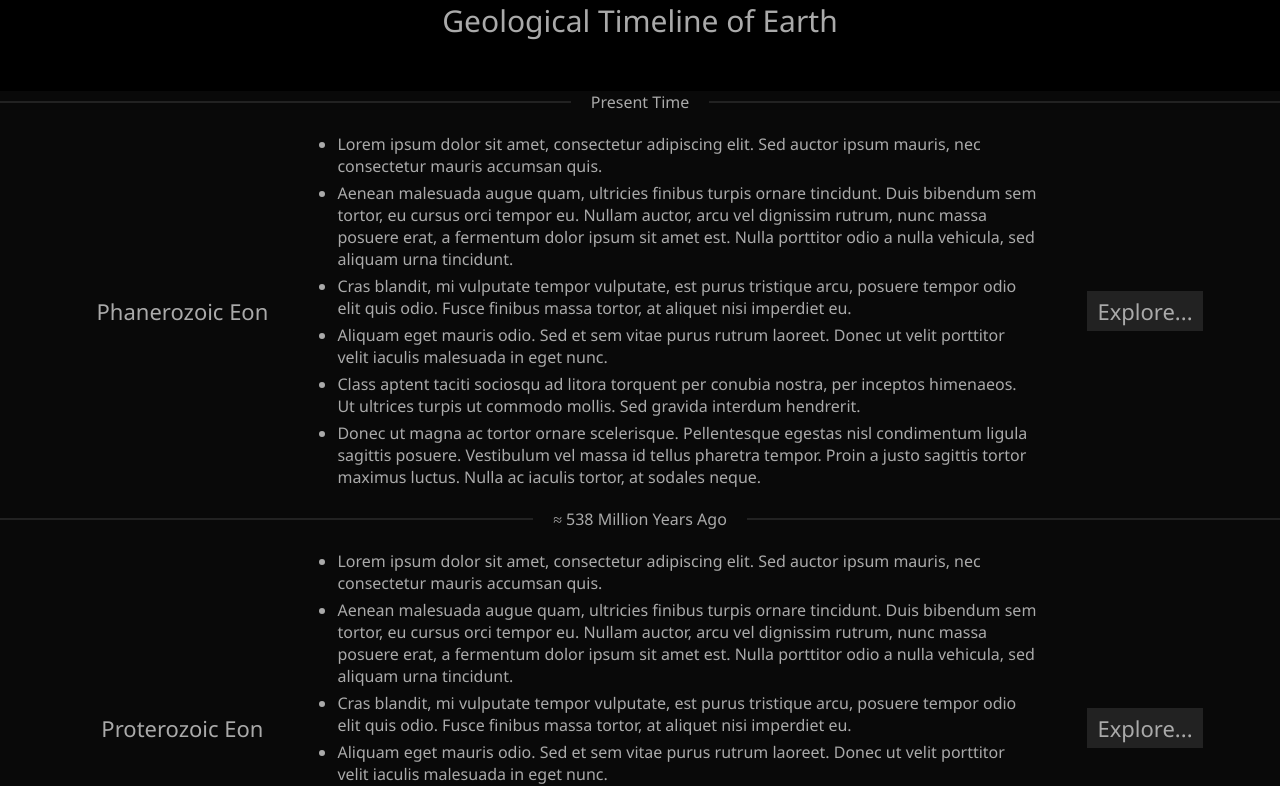
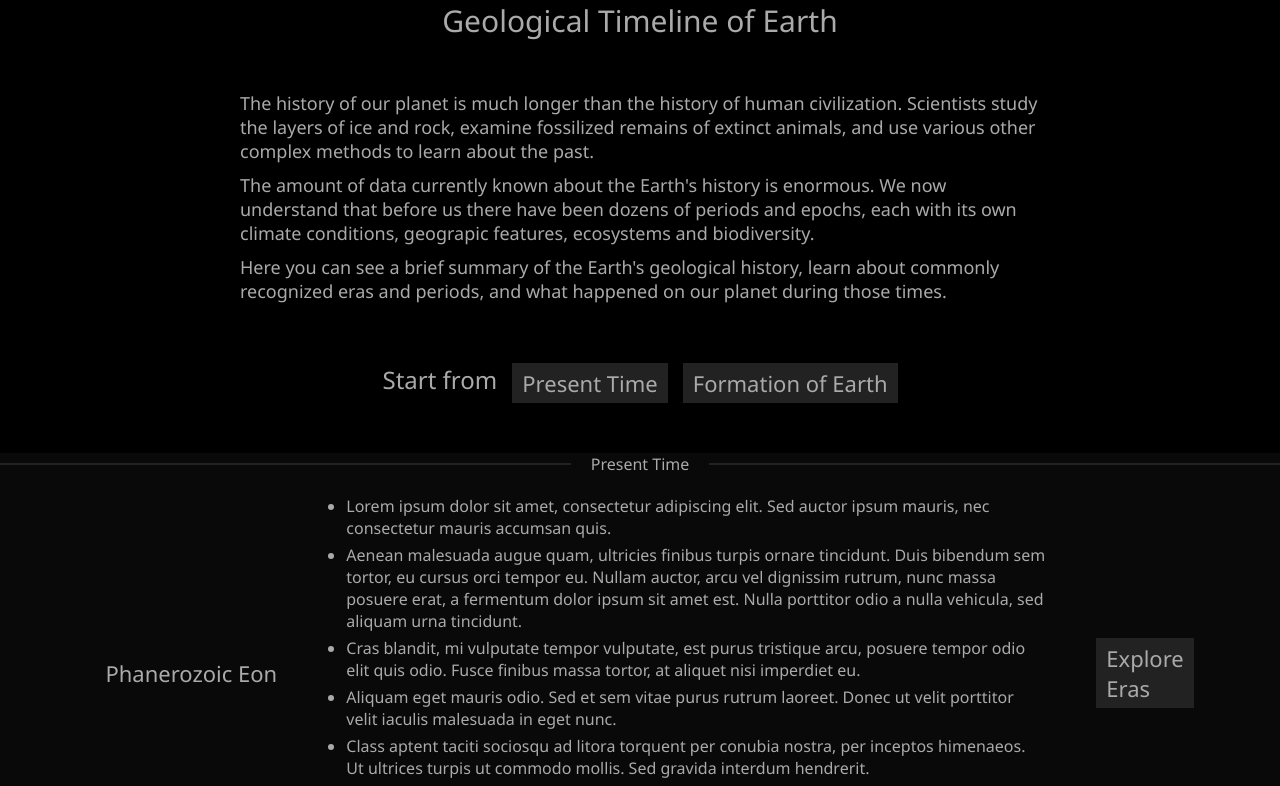
Before and after one commit to Offline2099/earth-app, an Angular app: page / in a window 1280 px wide. Shown: the top 786 px of the page. Built offline with nearby package versions, Linux system fonts and the light colour scheme.

Commit message:
Add intro, add reversed timeline option

```diff
--- a/src/app/app.component.css
+++ b/src/app/app.component.css
@@ -8,3 +8,41 @@
   margin-bottom: 50px;
   font-size: 30px;
 }
+
+
+/* Intro */
+
+.main-intro {
+  display: flex;
+  flex-direction: column;
+  align-items: center;
+  margin-bottom: 50px;
+  font-size: 18px;
+}
+
+.main-intro p {
+  max-width: 800px;
+  margin-bottom: 10px;
+}
+
+
+/* Controls */
+
+.main-controls {
+  display: flex;
+  justify-content: center;
+  margin-bottom: 50px;
+}
+
+.main-controls-label {
+  font-size: 24px;
+}
+
+.main-controls-button {
+  display: inline-flex;
+  margin-left: 15px;
+  padding: 5px 10px;
+  background: #222;
+  font-size: 22px;
+  cursor: pointer;
+}
--- a/src/app/app.component.html
+++ b/src/app/app.component.html
@@ -1,10 +1,27 @@
 
 <div class="main-header">Geological Timeline of Earth</div>
+
+<div class="main-intro">
+  <p>The history of our planet is much longer than the history of human civilization. Scientists study the layers of ice and rock, examine fossilized remains of extinct animals, and use various other complex methods to learn about the past. </p>
+  <p>The amount of data currently known about the Earth's history is enormous. We now understand that before us there have been dozens of periods and epochs, each with its own climate conditions, geograpic features, ecosystems and biodiversity.</p>
+  <p>Here you can see a brief summary of the Earth's geological history, learn about commonly recognized eras and periods, and what happened on our planet during those times.</p>
+</div>
+
+<div class="main-controls">
+  <span class="main-controls-label">Start from </span>
+  <div
+    class="main-controls-button"
+    (click)="setReverse(true)">Present Time</div>
+  <div
+    class="main-controls-button"
+    (click)="setReverse(false)">Formation of Earth</div>
+</div>
 
 <app-division-container
   *ngFor="let eon of eons"
   [containers]="eons"
-  [division]="eon">
+  [division]="eon"
+  [reverse]="reverse">
 </app-division-container>
 
 <router-outlet></router-outlet>
--- a/src/app/app.component.ts
+++ b/src/app/app.component.ts
@@ -11,6 +11,7 @@ import { Timeline } from './data/timeline';
 export class AppComponent implements OnInit {
 
   eons: DivisionContainer[] = [];
+  reverse = true;
 
   ngOnInit() {
     this.constructDivsisionContainers();
@@ -33,4 +34,11 @@ export class AppComponent implements OnInit {
         d.subdivisions.length ? d.subdivisions.reverse().map(s => this.constructContainer(s)) : []
     }
   }
+
+  setReverse(state: boolean): void {
+    if (this.reverse != state) {
+      this.reverse = state;
+      this.constructDivsisionContainers();
+    }
+  }
 }
--- a/src/app/division-container/division-container.component.html
+++ b/src/app/division-container/division-container.component.html
@@ -4,8 +4,8 @@
   class="timeline-boundary">
   <div class="timeline-boundary-line"></div>
   <div class="timeline-boundary-value">
-    <span *ngIf="division.end == 0">Present Time</span>
-    <span *ngIf="division.end != 0">&#x2248; {{division.end}} Million Years Ago</span>
+    <span *ngIf="(reverse && division.end == 0) || (!reverse && division.start == 0)">Present Time</span>
+    <span *ngIf="(reverse && division.end != 0) || (!reverse && division.start != 0)">&#x2248; {{reverse ? division.end : division.start}} Million Years Ago</span>
   </div>
   <div class="timeline-boundary-line"></div>
 </div>
@@ -38,7 +38,8 @@
     <app-division-container
       *ngFor="let subdivision of division.subdivisionContainers"
       [containers]="division.subdivisionContainers"
-      [division]="subdivision">
+      [division]="subdivision"
+      [reverse]="reverse">
     </app-division-container>
   </div>
 
@@ -48,7 +49,7 @@
     class="timeline-button-container">
     <div
       class="timeline-button"
-      (click)="toggleSubdivisions(containers, division.name)">Explore...</div>
+      (click)="toggleSubdivisions(containers, division.name)">Explore<br />{{division.subdivisions[0].type}}s</div>
   </div>
 
 </div>
@@ -59,7 +60,8 @@
   class="timeline-boundary">
   <div class="timeline-boundary-line"></div>
   <div class="timeline-boundary-value">
-    <span>&#x2248; {{division.start}} Million Years Ago</span>
+    <span *ngIf="(reverse && division.start == 0) || (!reverse && division.end == 0)">Present Time</span>
+    <span *ngIf="(reverse && division.start != 0) || (!reverse && division.end != 0)">&#x2248; {{reverse ? division.start : division.end}} Million Years Ago</span>
   </div>
   <div class="timeline-boundary-line"></div>
 </div>
--- a/src/app/division-container/division-container.component.ts
+++ b/src/app/division-container/division-container.component.ts
@@ -11,6 +11,7 @@ export class DivisionContainerComponent implements OnInit {
 
   @Input() containers!: DivisionContainer[];
   @Input() division!: DivisionContainer;
+  @Input() reverse: boolean = true;
 
   constructor() { }
 
```
